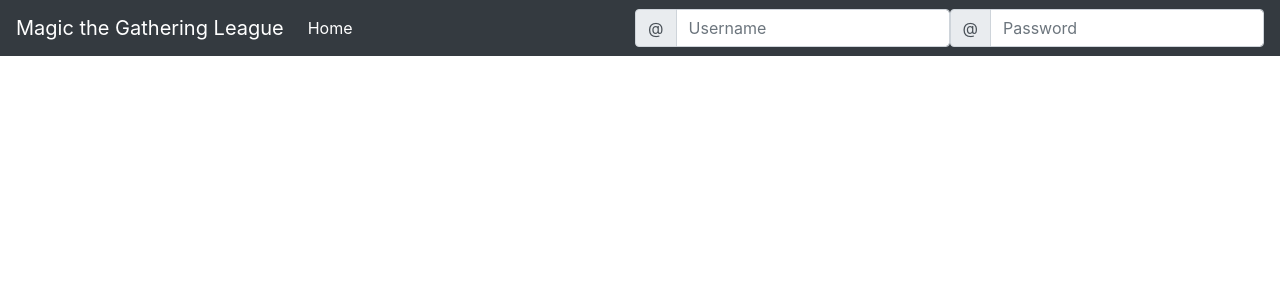
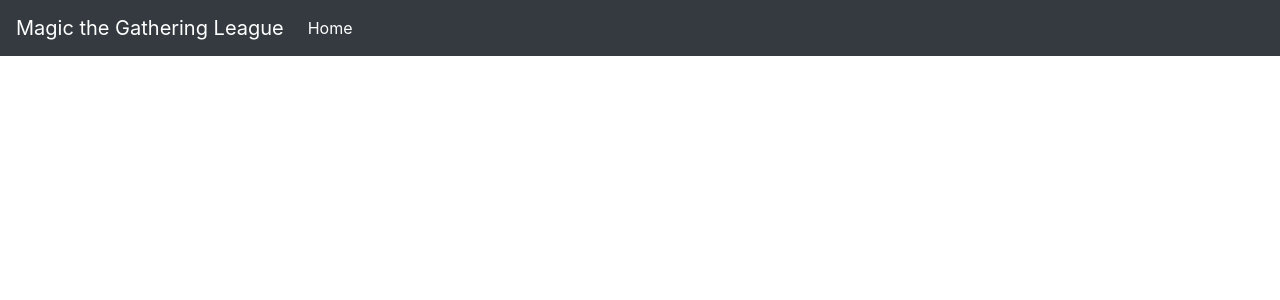
Before and after one commit to tdumont9756/LunchBox, a Flask app: page / in a window 1280 px wide. Shown: the top 300 px of the page. Run offline with Flask 2, Linux system fonts and the light colour scheme; some libraries are stand-ins or nearby versions.

Commit message:
removed the 2 form fields from the _tittle_bar_component.html

```diff
--- a/templates/_tittle_bar_component.html
+++ b/templates/_tittle_bar_component.html
@@ -13,20 +13,4 @@
         {% include '_login_button.html' %}
       </li>
   </div>
-  <form class="form-inline">
-    <div class="input-group">
-      <div class="input-group-prepend">
-        <span class="input-group-text" id="basic-addon1">@</span>
-      </div>
-      <input type="text" class="form-control" placeholder="Username" aria-label="Username" aria-describedby="basic-addon1">
-    </div>
-  </form>
-  <form class="form-inline">
-    <div class="input-group">
-      <div class="input-group-prepend">
-        <span class="input-group-text" id="basic-addon1">@</span>
-      </div>
-      <input type="text" class="form-control" placeholder="Password" aria-label="Password" aria-describedby="basic-addon1">
-    </div>
-  </form>
 </nav>
--- a/templates/index.html
+++ b/templates/index.html
@@ -11,11 +11,6 @@
   <body>
     {% include '_tittle_bar_component.html' %}
 
-
-
-
-
-
     <script src="static/js/oauth.js"></script>
     <script src="https://cdnjs.cloudflare.com/ajax/libs/popper.js/1.14.3/umd/popper.min.js" integrity="sha384-ZMP7rVo3mIykV+2+9J3UJ46jBk0WLaUAdn689aCwoqbBJiSnjAK/l8WvCWPIPm49" crossorigin="anonymous"></script>
     <script src="https://stackpath.bootstrapcdn.com/bootstrap/4.1.3/js/bootstrap.min.js" integrity="sha384-ChfqqxuZUCnJSK3+MXmPNIyE6ZbWh2IMqE241rYiqJxyMiZ6OW/JmZQ5stwEULTy" crossorigin="anonymous"></script>
```
